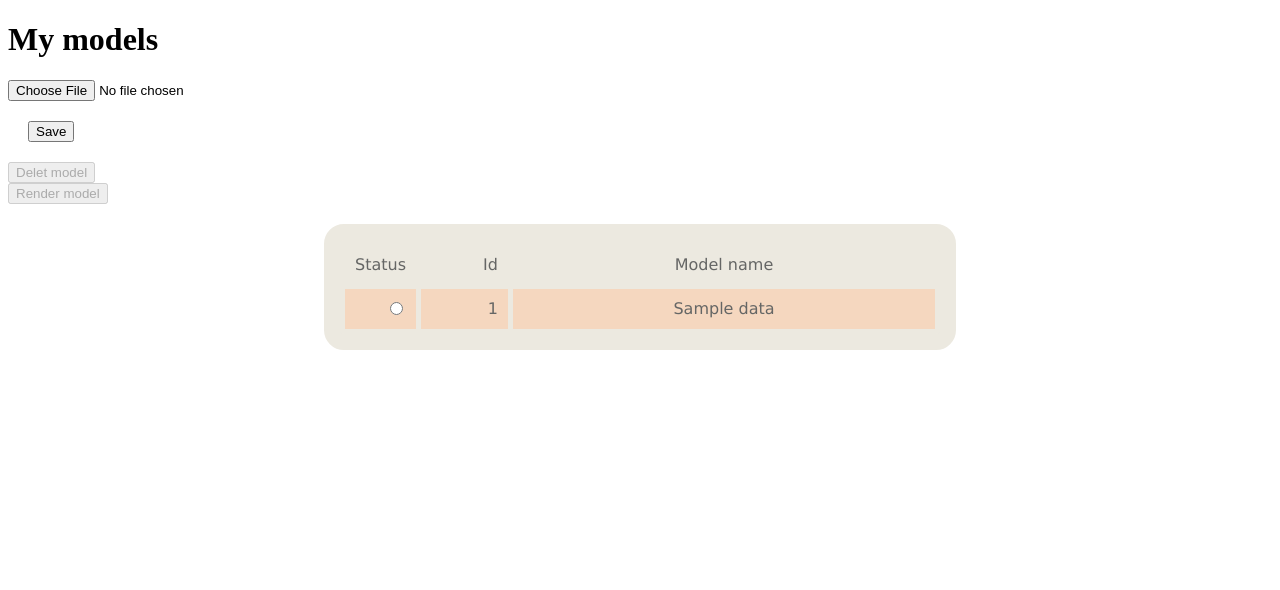
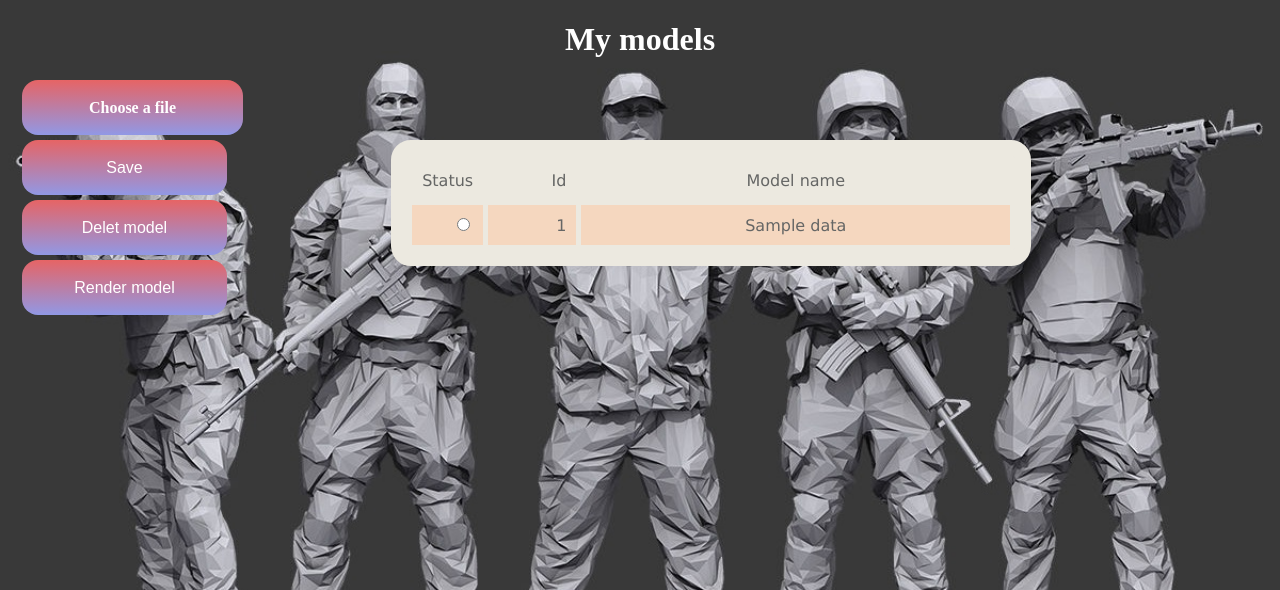
Before and after one commit to Siusarna/Site_for_render_obj_format, a Node server app: template views/modelsPage/modelsPage.ejs in a window 1280 px wide. Shown: the top 590 px of the page. Run offline with Node 20, Linux system fonts and the light colour scheme; the template is opened without the code that fills it: most values are stand-ins (such as "Sample title", 1, 10 or a date in 2020); some libraries are stand-ins or nearby versions.

Commit message:
pretty modelPage

```diff
--- a/public/css/modelPage.css
+++ b/public/css/modelPage.css
@@ -1,5 +1,47 @@
-.butSave {
-  margin: 20px;
+body {
+  background-image: url('../img/bg_modelPage.jpg');
+  background-repeat: no-repeat;
+  background-size: 100%;
+  color: white;
+}
+
+h1{
+  text-align: center;
+}
+
+div[id='status']{
+  font-size: 25px;
+}
+
+.inputfile {
+	width: 0.1px;
+	height: 0.1px;
+	opacity: 0;
+	overflow: hidden;
+	position: absolute;
+	z-index: -1;
+}
+
+button, .inputfile + label{
+  font-size: 16px;
+  line-height: 1.2;
+  color: white;
+  display: flex;
+  justify-content: center;
+  align-items: center;
+  padding: 0 40px;
+  margin-top: 5px;
+  margin-left: 1.1vw;
+  height: 55px;
+  border-radius: 16px;
+  background: linear-gradient(#e66465, #9198e5);
+  cursor: pointer;
+  border: none;
+  width: 11vw;
+}
+
+button{
+  width: 16vw;
 }
 
 .table {
@@ -12,7 +54,10 @@
   border: 16px solid #ece9e0;
   border-radius: 20px;
   width: 50%;
-  margin: 20px auto;
+  margin: 20px;
+  position: absolute;
+  top: 15vh;
+  left: 29vw;
 }
 
 .table tr {
--- a/views/modelsPage/modelsPage.ejs
+++ b/views/modelsPage/modelsPage.ejs
@@ -12,13 +12,14 @@
   <div id="status"></div>
   <h1>My models</h1>
   <form enctype="multipart/form-data" name="addNewModel" >
-    <input type="file" name="file-to-upload">
+    <input type="file" name="file-to-upload" id="file" class="inputfile" />
+    <label for="file"><strong>Choose a file</strong></label>
   </form>
-  <button class="butSave" type="submit" id="upload">Save</button>
-  <br>
-  <button class="butDelet" disabled='true' type="submit" id="delete">Delet model</button>
-  <br>
-  <button class="butRender" disabled='true' type="submit" id="render">Render model</button>
+  <div class="buttons">
+    <button class="butSave" type="submit" id="upload">Save</button>
+    <button class="butDelet" disabled='true' type="submit" id="delete">Delet model</button>
+    <button class="butRender" disabled='true' type="submit" id="render">Render model</button>
+  </div>
   <table id="tableWithModels" class="table">
     <tr>
       <td class="col1">Status</td>
```
Also changed, not shown: public/img/bg_modelPage.jpg (added), 1 other file.
